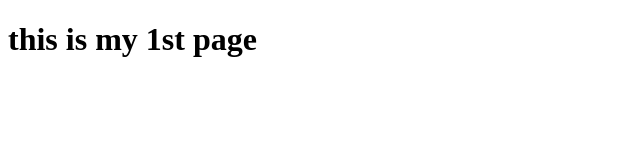
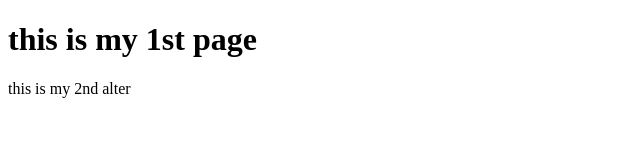
Before and after one commit to deepakes1/codekaroprac, a plain HTML site: page index.html in a window 1280 px wide. Shown: the whole page, without its empty margins (0-640 px from the left). Drawn offline with Linux system fonts and the light colour scheme.

Commit message:
added a para

```diff
--- a/index.html
+++ b/index.html
@@ -7,5 +7,7 @@
 </head>
 <body>
     <h1>this is my 1st page</h1>
+
+    <p>this is my 2nd alter</p>
 </body>
 </html>
```
